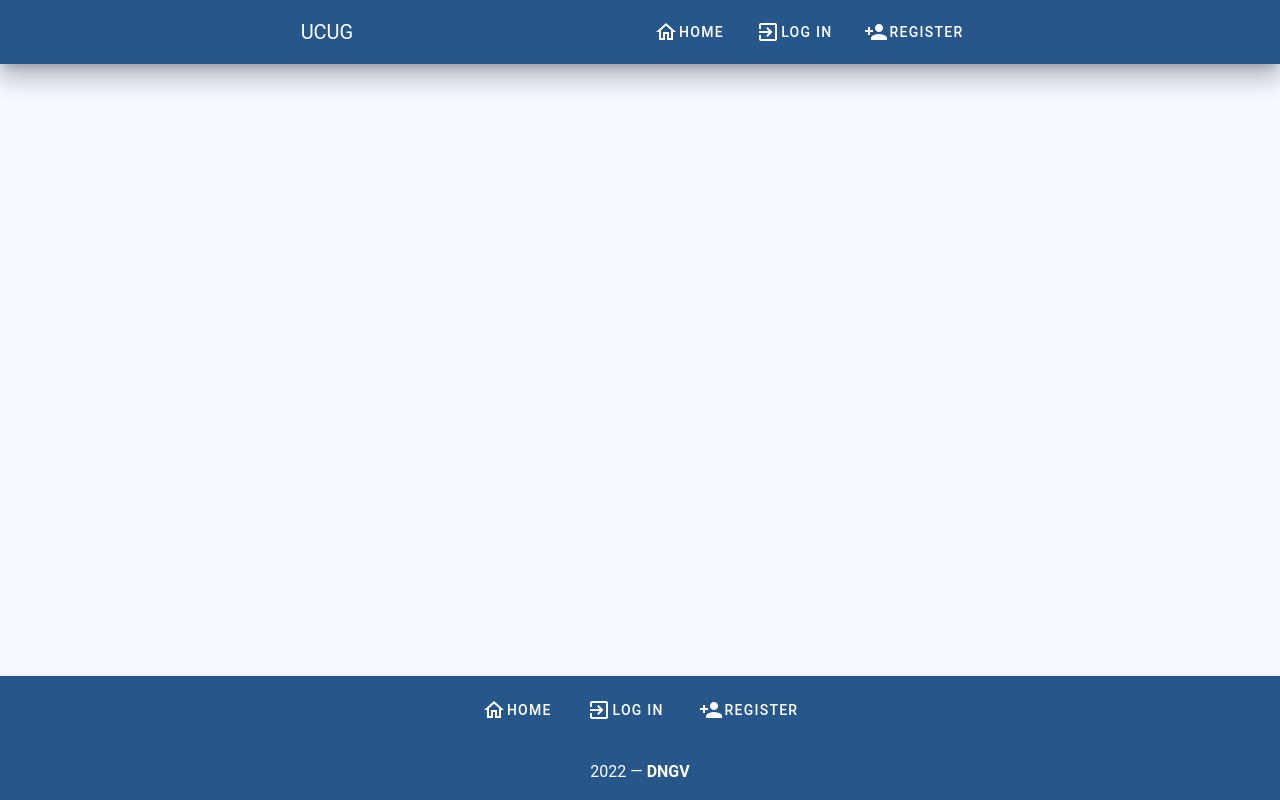
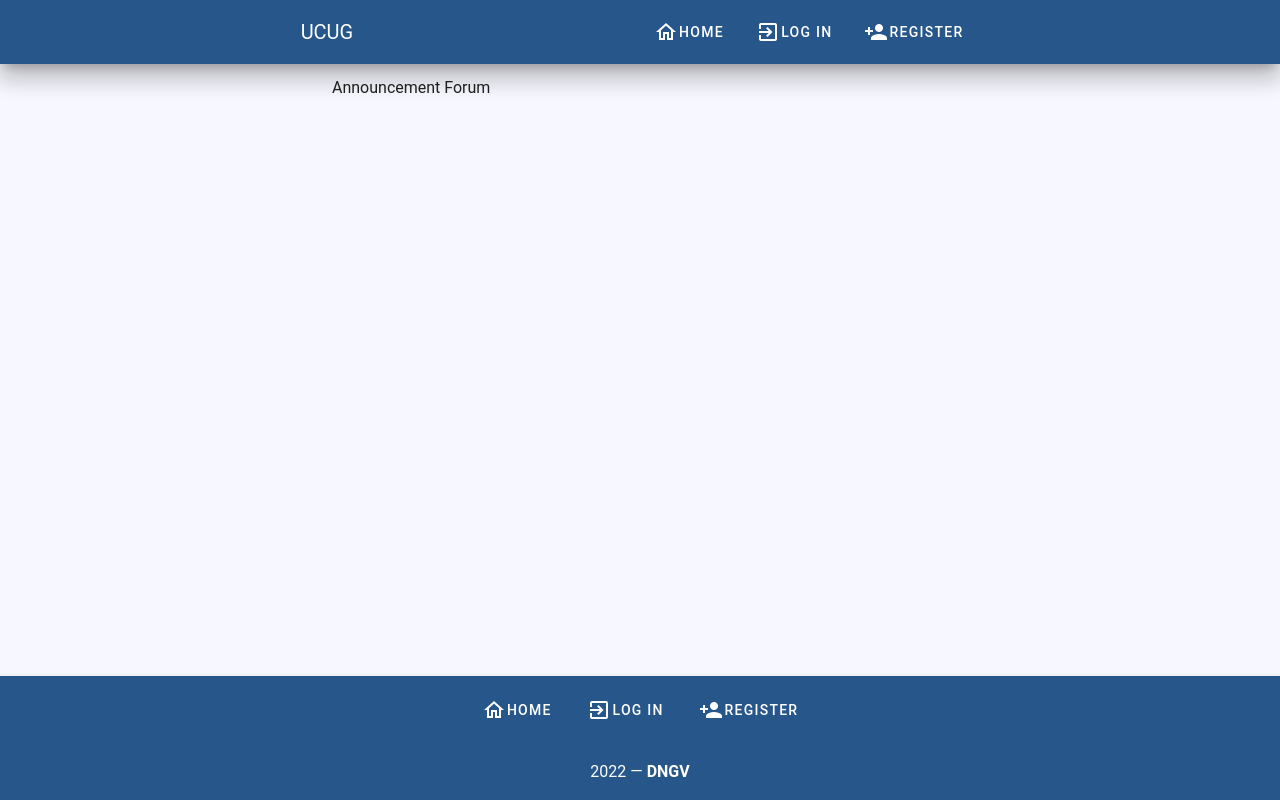
Before and after one commit to DanielGove/UCUG_Public, a Django app: template UCUG/templates/home.html in a window 1280 px wide. Run offline with Django 3.2, Linux system fonts and the light colour scheme; the template is opened without the code that fills it: most values are stand-ins (such as "Sample title", 1, 10 or a date in 2020); some libraries are stand-ins or nearby versions.

Commit message:
Home Page architecture I

```diff
--- a/UCUG/templates/home.html
+++ b/UCUG/templates/home.html
@@ -1,10 +1,26 @@
 {% extends 'header.html' %}
 
 {% block content %}
-<!-- Are there any announcements? -->
 
 <!-- Provide edit functionality for superusers -->
+{% if perms.UCUG.add_announcement or perms.UCUG.add_forum %}
+    {% if perms.UCUG.add_announcement %}
+        Add Announcements
+    {% endif %}
+
+    {% if perms.UCUG.add_forum %}
+        Add Forums
+    {% endif %}
+{% endif %}
+
+<!-- Are there any announcements? -->
+{% for announcement in announcements %}
+    Announcement
+{% endfor %}
 
 <!-- Display each forum -->
+{% for forum in forums %}
+    Forum
+{% endfor %}
 
 {% endblock %}
--- a/ucug_auth/views.py
+++ b/ucug_auth/views.py
@@ -65,7 +65,6 @@ def logout_request(request):
     record_session(request)
 
     logout(request)
-    messages.info(request, "You have been logged out.")
     return redirect("/home")
 
 def RequestProfile(request, name):
```
Also changed, not shown: UCUG/views.py (+8 -4 lines).
